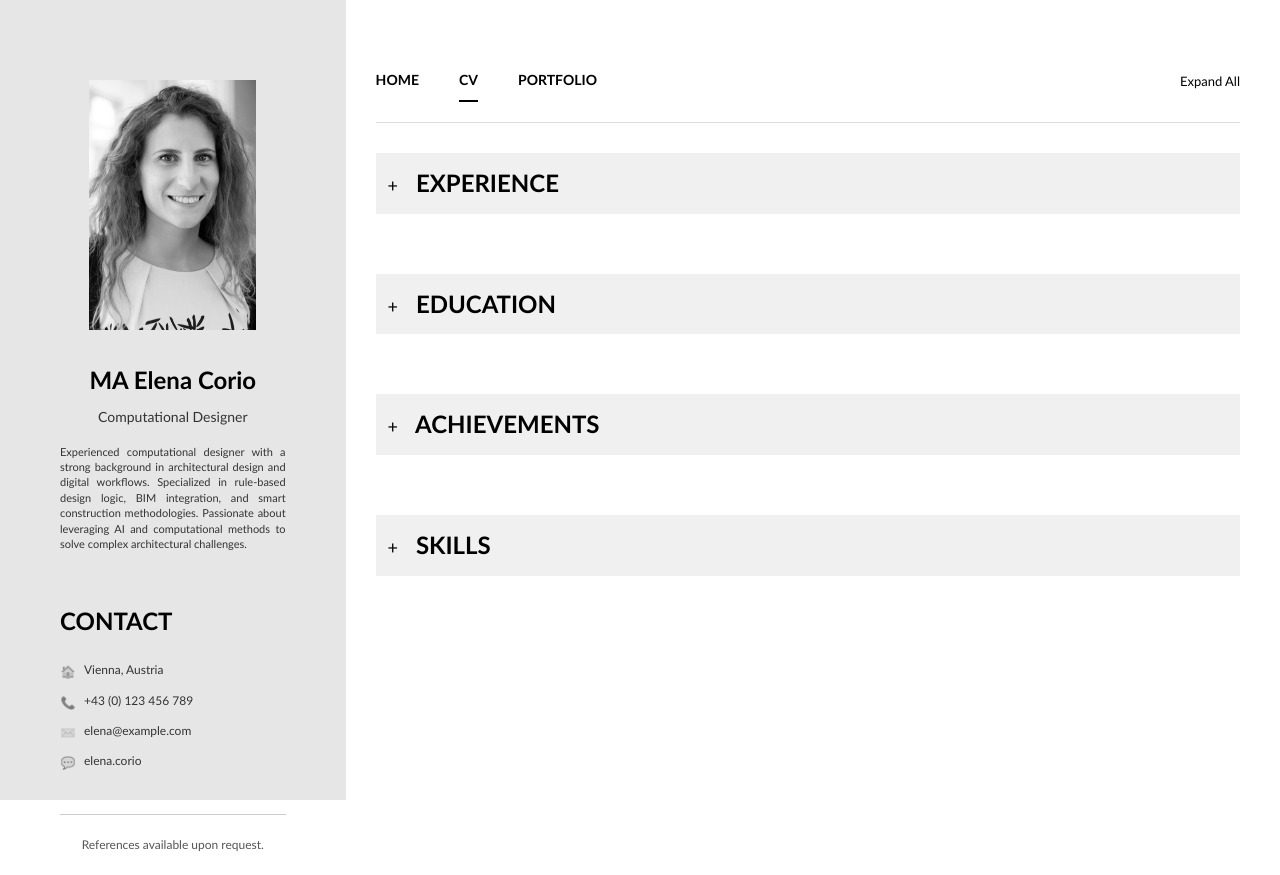
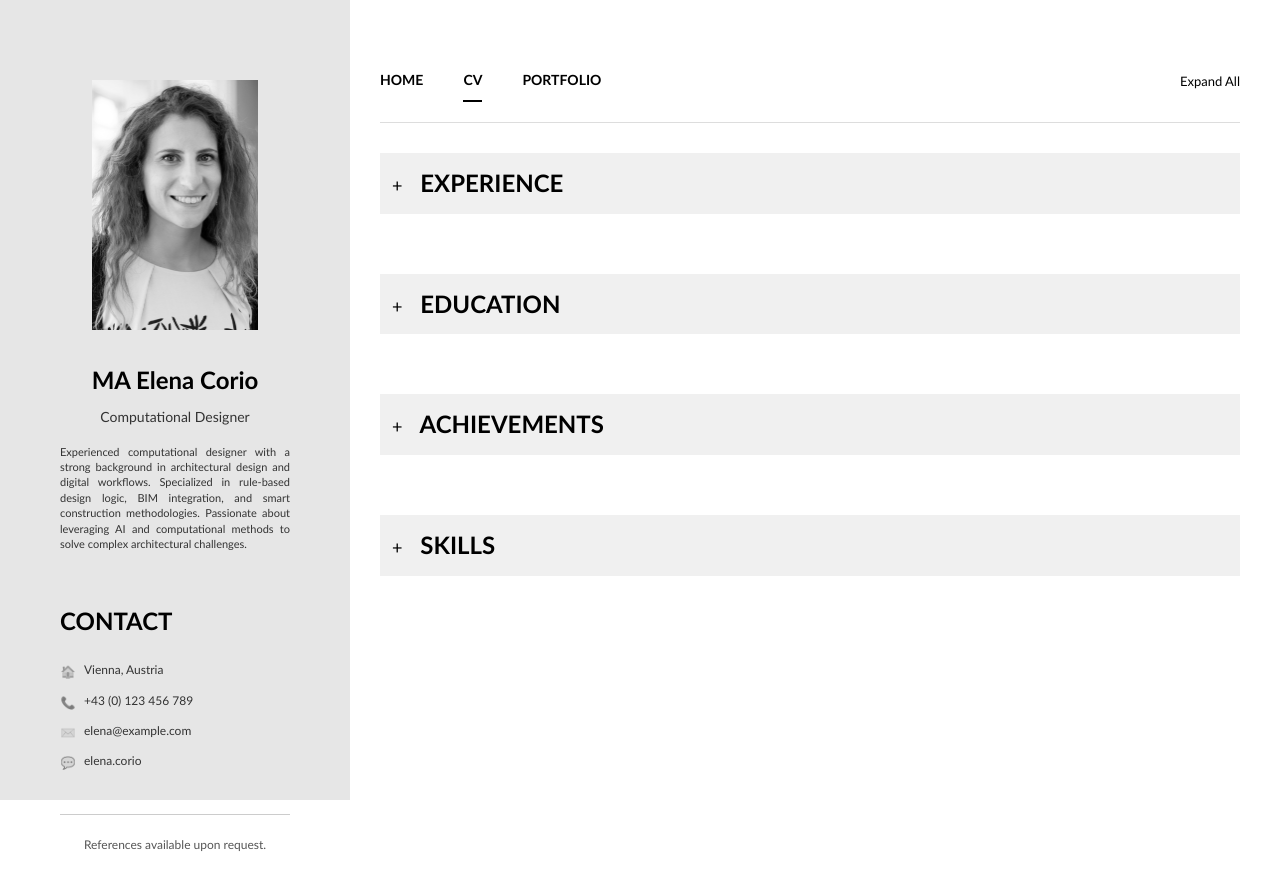
Before and after one commit to elena-corio/cv, a website: page cv.html in a window 1280 px wide. Drawn offline with Linux system fonts and the light colour scheme.

Commit message:
refactor: change sidebar to fixed 350px width and update paths for local testing

```diff
--- a/assets/css/layout.css
+++ b/assets/css/layout.css
@@ -8,7 +8,7 @@
 }
 
 #sidebar-container {
-    flex: 0 0 27%;
+    flex: 0 0 350px;
     background-color: #E6E6E6;
     padding: 40px 30px;
     display: flex;
@@ -18,7 +18,7 @@
 }
 
 .sidebar {
-    flex: 0 0 27%;
+    flex: 0 0 350px;
     background-color: #E6E6E6;
     padding: 40px 30px;
     display: flex;
--- a/assets/css/responsive.css
+++ b/assets/css/responsive.css
@@ -6,10 +6,12 @@
 @media (min-width: 769px) and (max-width: 1024px) {
     #sidebar-container {
         padding: 25px 15px;
+        flex: 0 0 350px;
     }
 
     .sidebar {
         padding: 25px 15px;
+        flex: 0 0 350px;
     }
 
     .profile-image img {
--- a/assets/js/script.js
+++ b/assets/js/script.js
@@ -188,7 +188,10 @@
 		}
 
 		try {
-			const headerPath = '/cv/components/header.html';
+			// Use relative path for local testing, absolute path for GitHub Pages
+			const headerPath = window.location.hostname === 'localhost'
+				? './components/header.html'
+				: '/cv/components/header.html';
 
 			console.log('Loading header from:', headerPath);
 
@@ -212,7 +215,10 @@
 		if (!sidebarContainer) return;
 
 		try {
-			const sidebarPath = '/cv/components/sidebar.html';
+			// Use relative path for local testing, absolute path for GitHub Pages
+			const sidebarPath = window.location.hostname === 'localhost'
+				? './components/sidebar.html'
+				: '/cv/components/sidebar.html';
 
 			console.log('Loading sidebar from:', sidebarPath);
 
--- a/components/header.html
+++ b/components/header.html
@@ -1,9 +1,9 @@
 <!-- HEADER NAVIGATION -->
 <header class="header">
     <nav class="header-nav">
-        <a href="/cv/index.html" class="header-link" data-page="home">HOME</a>
-        <a href="/cv/cv.html" class="header-link" data-page="cv">CV</a>
-        <a href="/cv/portfolio.html" class="header-link" data-page="portfolio">PORTFOLIO</a>
+        <a href="index.html" class="header-link" data-page="home">HOME</a>
+        <a href="cv.html" class="header-link" data-page="cv">CV</a>
+        <a href="portfolio.html" class="header-link" data-page="portfolio">PORTFOLIO</a>
         <span id="expandAllBtn" class="expand-all-link" style="display: none;">Expand All</span>
     </nav>
 </header>
--- a/components/sidebar.html
+++ b/components/sidebar.html
@@ -3,7 +3,7 @@
     <div class="sidebar-top">
         <!-- Profile Image -->
         <div class="profile-image">
-            <img src="/cv/assets/images/picture.jpg" alt="Elena Corio">
+            <img src="assets/images/picture.jpg" alt="Elena Corio">
         </div>
 
         <!-- Name & Title -->
```
